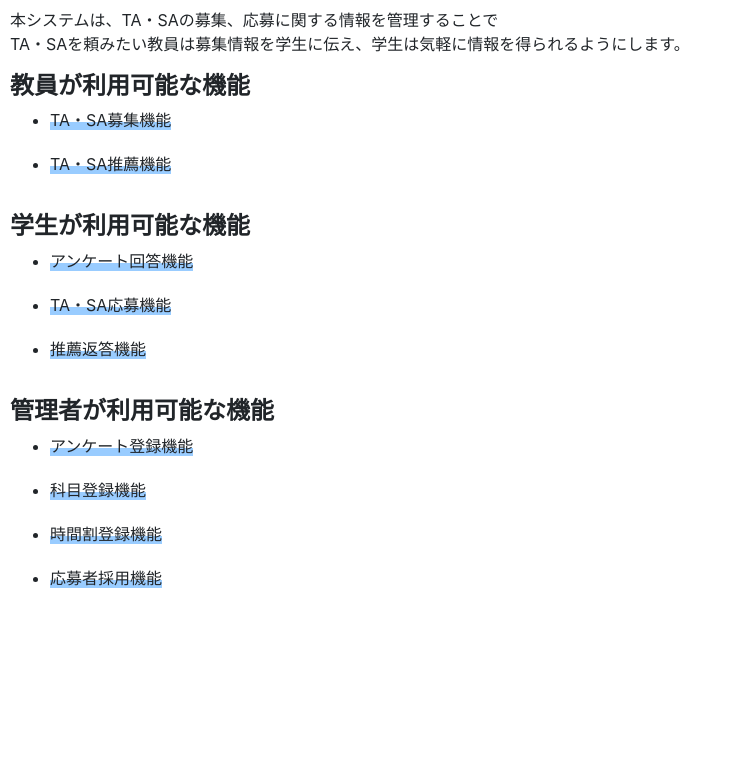
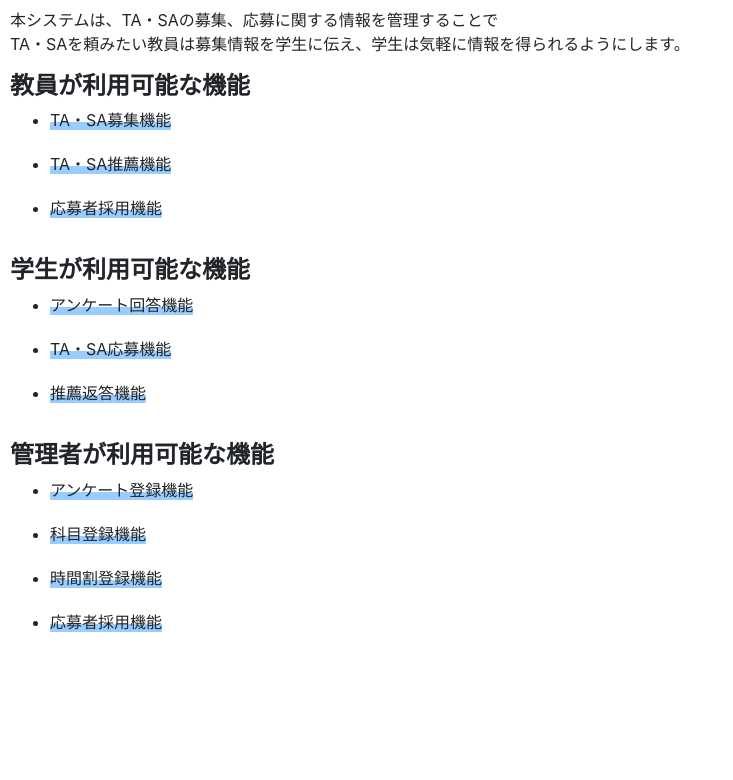
Before and after one commit to Bear-YY/TASAsystem, a PHP site: page / in a window 1280 px wide. Shown: the part 259-1039 px from the top of the page, without its empty margins (0-733 px from the left). Before the commit the page ends 847 px from the top, so only its background shows below. Run offline with PHP 8.4, Linux system fonts and the light colour scheme; some libraries are stand-ins or nearby versions.

Commit message:
全体ホーム画面編集

```diff
--- a/src/pb_home.php
+++ b/src/pb_home.php
@@ -39,6 +39,10 @@ TA・SAを頼みたい教員は募集情報を学生に伝え、学生は気軽
 		<ul>
 		</ul>
 	</li>
+	<li class="listitem"><span class="marker-blue">応募者採用機能</span>
+		<ul>
+		</ul>
+	</li>
 </ul>
 <h4><b>学生が利用可能な機能</b></h4>
 <ul>
@@ -54,6 +58,7 @@ TA・SAを頼みたい教員は募集情報を学生に伝え、学生は気軽
 		<ul>
 		</ul>
 	</li>
+
 </ul>
 <h4><b>管理者が利用可能な機能</b></h4>
 <ul>
```
